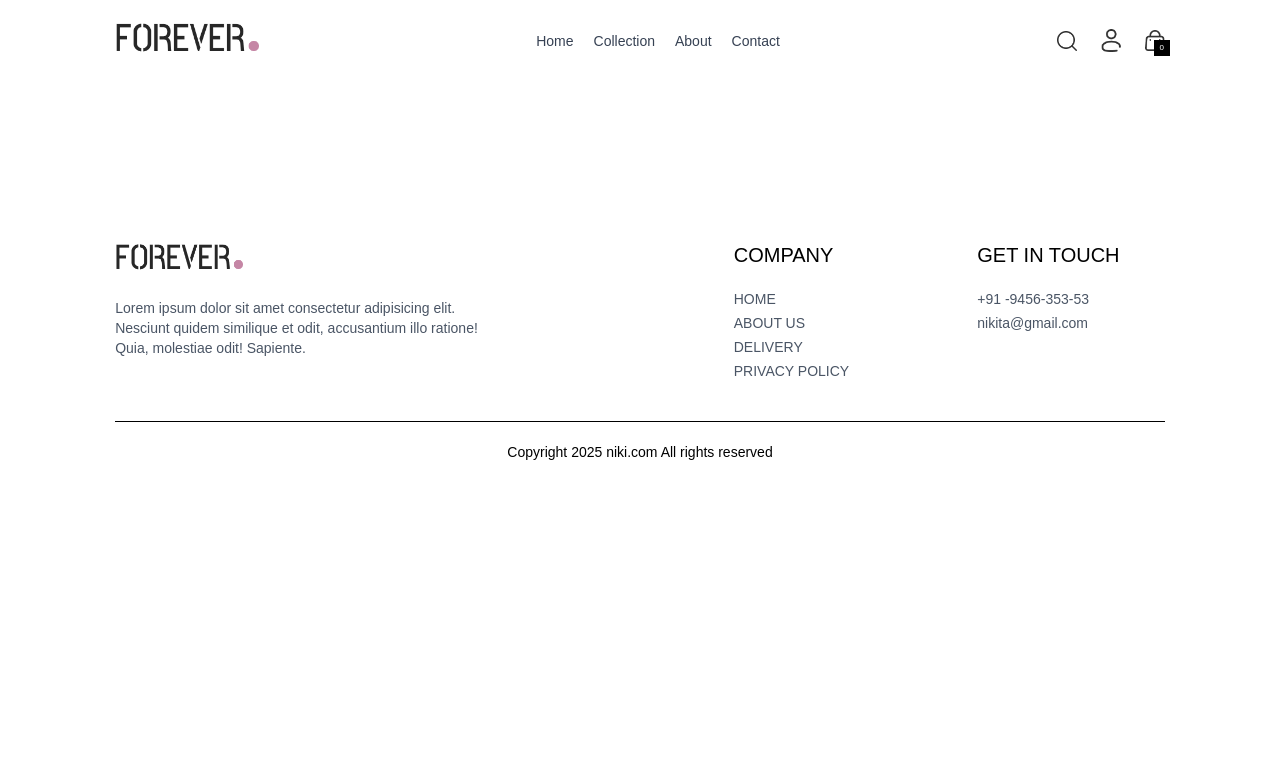
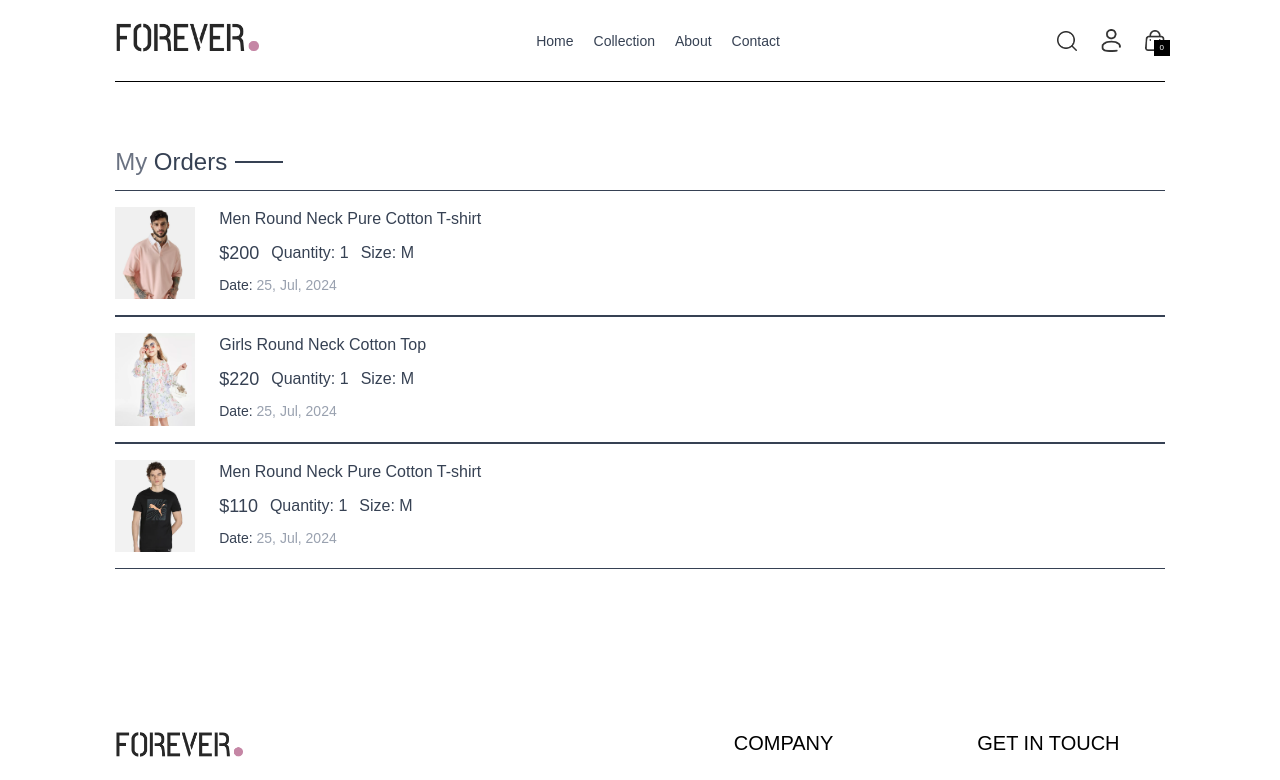
Before and after one commit to Nikita-kanwar/E-Commerce-Website, a React (Vite) app: page /orders in a window 1280 px wide. Shown: the top 780 px of the page. Built offline with nearby package versions, Linux system fonts and the light colour scheme.

Commit message:
Show Products on orders page

```diff
--- a/src/Pages/Orders.jsx
+++ b/src/Pages/Orders.jsx
@@ -1,9 +1,36 @@
-import React from 'react'
+import React, { useContext } from 'react'
+import {ShopContext} from '../Context/ShopContext'
+import Title from '../Components/Title'
 
 const Orders = () => {
+
+  const {products, currency} = useContext(ShopContext);
+
   return (
-    <div>
-
+    <div className='border-t pt-16'>
+        <div className='text-2xl'>
+             <Title text1={'My'} text2={'Orders'} />
+        </div>
+        <div>
+            {
+              products.slice(1,4).map((item,index)=>(
+                <div key={index} className='py-4 border-t border-b text-gray-700 flex flex-col md:flex-row md:items-center md:justify-between gap-4' >
+                  <div className='flex items-start gap-6 text-sm'>
+                      <img className='w-16 sm:w-20' src={item.image[0]} alt="" />
+                      <div>
+                        <p className='sm:text-base font-medium'>{item.name}</p>
+                        <div className='flex items-center gap-3 mt-2 text-base text-gray-700'>
+                  <p className='text-lg' >{currency}{item.price}</p>
+                  <p>Quantity: 1</p>
+                  <p>Size: M</p>
+                        </div>
+                        <p className='mt-2' >Date: <span className='text-gray-400'>25, Jul, 2024</span>  </p>
+                      </div>
+                  </div>
+                </div>
+              ))
+            }
+        </div>
     </div>
   )
 }
```
